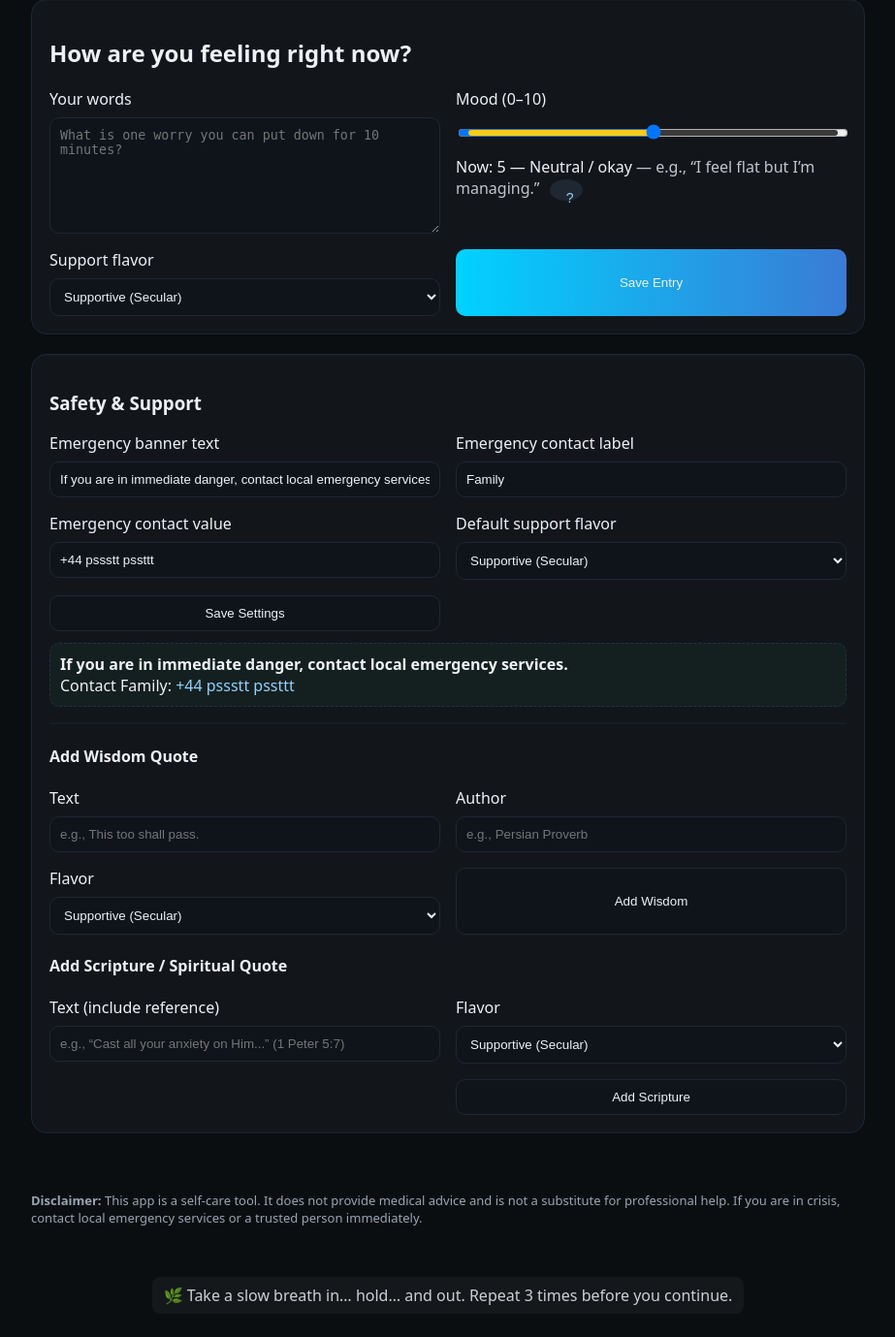
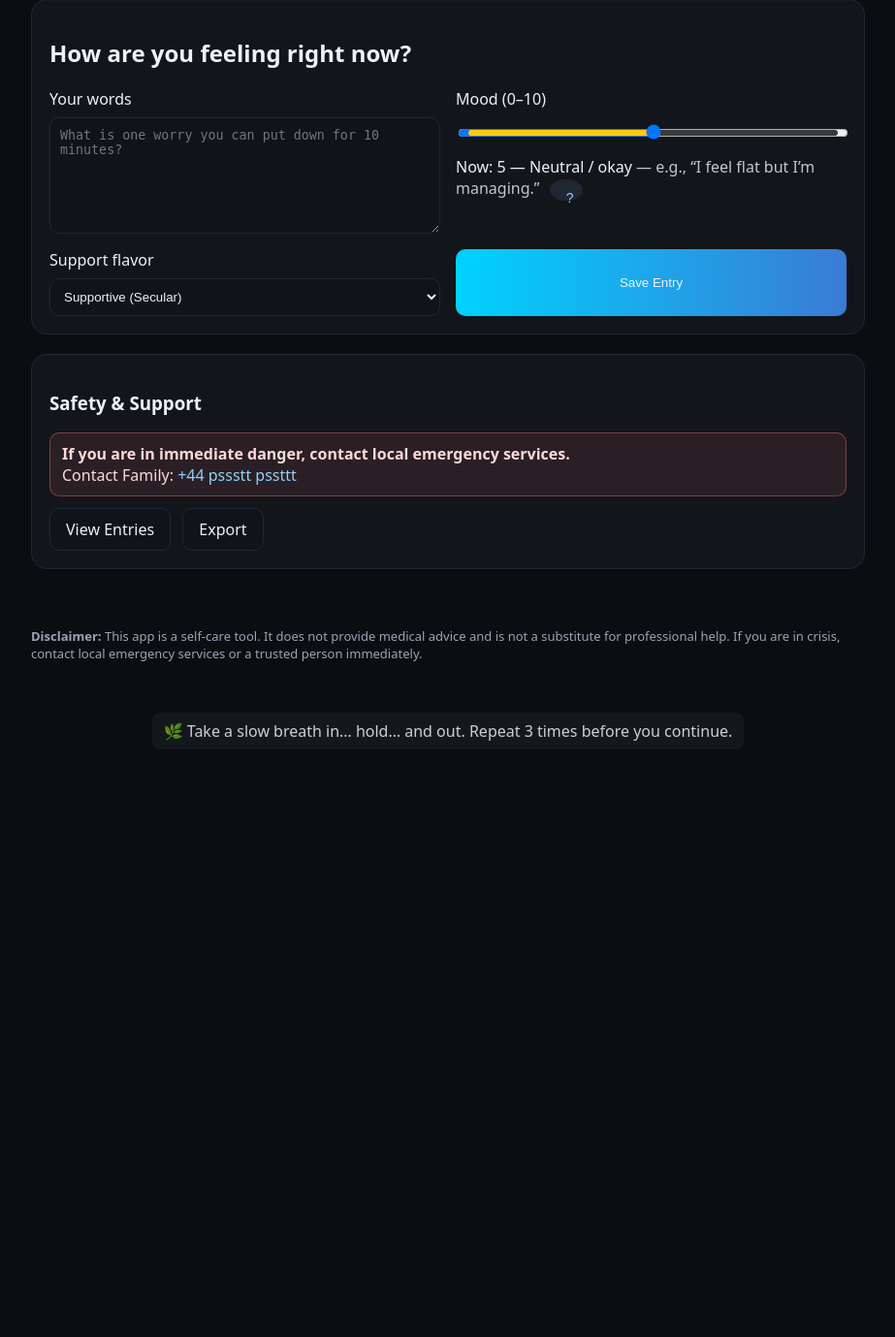
Before and after one commit to wiqilee/calmcollective, a Flask app: page / in a window 1280 px wide. Shown: the part 107-1486 px from the top of the page at 97% size, without its empty margins (178-1101 px from the left). After the commit the page ends 871 px from the top, so only its background shows below. Run offline with Flask 3, Linux system fonts and the light colour scheme; some libraries are stand-ins or nearby versions.

Commit message:
Fix: journal page routes, delete_entry wiring, tidy index/entries templates

```diff
--- a/app.py
+++ b/app.py
@@ -34,7 +34,7 @@ PROMPTS_PATH = os.path.join(ASSETS_DIR, "prompts.json")
 SCRIPTURES_PATH = os.path.join(ASSETS_DIR, "scriptures.json")
 WISDOM_PATH = os.path.join(ASSETS_DIR, "wisdom.json")
 
-# ---------- Friendly flavor labels (global) ----------
+# ---------- Friendly flavor labels ----------
 FLAVOR_LABELS: Dict[str, str] = {
     "secular": "Supportive (Secular)",
     "cultural_nusantara": "Nusantara Wisdom",
@@ -46,17 +46,16 @@ FLAVOR_LABELS: Dict[str, str] = {
 
 app = Flask(__name__)
 
-# ===== DEV-FRIENDLY SECURITY SETTINGS =====
+# ===== Security / session =====
 app.secret_key = os.getenv("SECRET_KEY", "dev-key-change-me")
-app.config["WTF_CSRF_TIME_LIMIT"] = None  # dev: do not expire within session
+app.config["WTF_CSRF_TIME_LIMIT"] = None
 app.config["WTF_CSRF_ENABLED"] = os.getenv("WTF_CSRF_ENABLED", "1") not in ("0", "false", "False")
 app.config["SESSION_COOKIE_SAMESITE"] = "Lax"
 app.config["SESSION_COOKIE_SECURE"] = False
 csrf = CSRFProtect(app)
-# ==========================================
 
 
-# ---------- Helpers: JSON I/O ----------
+# ---------- Helpers ----------
 def load_json(path, default):
     try:
         with open(path, "r", encoding="utf-8") as f:
@@ -95,23 +94,6 @@ def _append_to_map_list(path: str, flavor: str, item):
 def _last_entry() -> Optional[Dict]:
     entries: List[Dict] = load_json(ENTRIES_PATH, [])
     return entries[-1] if entries else None
-
-
-def _pick_variant(options: List, last_value):
-    if not options:
-        return None
-    if last_value in options and len(options) > 1:
-        pool = [o for o in options if o != last_value]
-        return random.choice(pool)
-    return random.choice(options)
-
-
-def _same_wisdom(a, b) -> bool:
-    return (
-        isinstance(a, dict) and isinstance(b, dict)
-        and a.get("text") == b.get("text")
-        and a.get("author") == b.get("author")
-    )
 
 
 def _parse_date_yyyy_mm_dd(s: Optional[str]) -> Optional[datetime]:
@@ -163,103 +145,22 @@ def _fmt_entry_ts(e: Dict) -> str:
     return dt.strftime("%Y-%m-%d %H:%M") if dt else (e.get("timestamp", "") or "")
 
 
-def _wrap_text_by_width(text: str, c: pdfcanvas.Canvas, max_width_pt: float, font_name: str = "Helvetica", font_size: int = 10) -> List[str]:
-    if not text:
-        return []
-    words = text.replace("\r", "").split()
-    lines: List[str] = []
-    current = ""
-    for w in words:
-        candidate = w if not current else (current + " " + w)
-        if c.stringWidth(candidate, font_name, font_size) <= max_width_pt:
-            current = candidate
-        else:
-            if current:
-                lines.append(current)
-            if c.stringWidth(w, font_name, font_size) > max_width_pt:
-                buf = ""
-                for ch in w:
-                    if c.stringWidth(buf + ch, font_name, font_size) <= max_width_pt:
-                        buf += ch
-                    else:
-                        if buf:
-                            lines.append(buf)
-                        buf = ch
-                current = buf
-            else:
-                current = w
-    if current:
-        lines.append(current)
-    return lines
-
-
-# ---------- Psych-informed support messages ----------
+# (optional) small helper to craft suggestions; falls back to micro_interventions
 def _craft_support_messages(text: str, analysis: Dict, mood: float) -> List[str]:
-    """
-    Produce up to 2 brief, compassionate, and actionable suggestions.
-    """
-    t = (text or "").lower()
-    pos = int(analysis.get("positive", 0) or 0)
-    neg = int(analysis.get("negative", 0) or 0)
-
-    pool = (micro_interventions(analysis) or []) + [
-        "Take 6 slow breaths: inhale 4s through your nose, exhale 6s. Notice your shoulders drop.",
-        "Try 5-4-3-2-1 grounding: 5 see, 4 touch, 3 hear, 2 smell, 1 taste.",
-        "Choose one tiny valued action: drink water, open a window, or tidy one item.",
-        "Message a trusted person one honest sentence about how you're feeling.",
-        "Place a hand on your chest and say: ‘This is hard, and I’m doing my best.’",
-        "Write down one thing that is within your control for the next hour."
+    base = micro_interventions(analysis) or []
+    extras = [
+        "Take 6 slow breaths: inhale 4s, exhale 6s.",
+        "Try 5-4-3-2-1 grounding.",
+        "Send one honest message to someone you trust.",
     ]
-
-    keyword_sets = [
-        ({"panic", "cemas", "anxious", "anxiety", "overwhelmed"}, [
-            "Take 6 slow breaths: inhale 4s through your nose, exhale 6s. Notice your shoulders drop.",
-            "Try 5-4-3-2-1 grounding: 5 see, 4 touch, 3 hear, 2 smell, 1 taste."
-        ]),
-        ({"lelah", "tired", "exhausted", "burnout"}, [
-            "Choose one tiny valued action: drink water, open a window, or tidy one item.",
-            "Place a hand on your chest and say: ‘This is hard, and I’m doing my best.’"
-        ]),
-        ({"sedih", "alone", "lonely"}, [
-            "Message a trusted person one honest sentence about how you're feeling.",
-            "Choose one tiny valued action: drink water, open a window, or tidy one item."
-        ]),
-        ({"marah", "anger", "kesal", "frustrated"}, [
-            "Take 6 slow breaths: inhale 4s through your nose, exhale 6s, for 1 minute.",
-            "Write down one thing that is within your control for the next hour."
-        ]),
-        ({"stress", "stres", "overwhelm"}, [
-            "Write down one thing that is within your control for the next hour.",
-            "Choose one tiny valued action: drink water, open a window, or tidy one item."
-        ]),
-    ]
-
-    prioritized: List[str] = []
-    for keys, suggestions in keyword_sets:
-        if any(k in t for k in keys):
-            prioritized.extend(suggestions)
-
-    if neg >= max(1, pos * 2):
-        prioritized.extend([
-            "Try 5-4-3-2-1 grounding: 5 see, 4 touch, 3 hear, 2 smell, 1 taste.",
-            "Place a hand on your chest and say: ‘This is hard, and I’m doing my best.’",
-        ])
-
-    crisis_tip = None
-    if mood <= 2:
-        crisis_tip = "If you feel unsafe or overwhelmed, consider reaching out to a trusted person or local helpline."
-
     seen = set()
-    ordered = []
-    for s in ([crisis_tip] if crisis_tip else []) + prioritized + pool:
-        if not s:
-            continue
-        k = s.strip().lower()
-        if k not in seen:
+    out = []
+    for s in base + extras:
+        k = (s or "").strip().lower()
+        if k and k not in seen:
             seen.add(k)
-            ordered.append(s)
-
-    return ordered[:2] if not crisis_tip else [ordered[0]] + ordered[1:3]
+            out.append(s)
+    return out[:3]
 
 
 # ---------- Global template context ----------
@@ -271,7 +172,7 @@ def inject_globals():
     }
 
 
-# ---------- CSRF: friendly error + no-store on HTML ----------
+# ---------- CSRF handler ----------
 @app.errorhandler(CSRFError)
 def handle_csrf_error(e):
     flash("Your form session expired or the CSRF token was missing. Please try again.", "error")
@@ -321,6 +222,7 @@ def journal():
     analysis = analyze_text(text)
     support = _craft_support_messages(text, analysis, mood)
 
+    # optional content picks (quotes/scriptures/wisdom)
     quotes_map = load_json(QUOTES_PATH, {})
     scriptures_map = load_json(SCRIPTURES_PATH, {})
     wisdom_map = load_json(WISDOM_PATH, {})
@@ -329,19 +231,20 @@ def journal():
 
     spiritual_candidates = scriptures_map.get(flavor) or scriptures_map.get("secular") or []
     last_spiritual = last.get("spiritual") if last else None
-    spiritual = _pick_variant(spiritual_candidates, last_spiritual)
+    spiritual = random.choice(spiritual_candidates) if spiritual_candidates else None
+    if last_spiritual and spiritual_candidates and len(spiritual_candidates) > 1:
+        pool = [s for s in spiritual_candidates if s != last_spiritual]
+        spiritual = random.choice(pool)
 
     quote_candidates = quotes_map.get(flavor) or quotes_map.get("secular") or ["You are doing the best you can."]
     last_quote = last.get("quote") if last else None
-    quote = _pick_variant(quote_candidates, last_quote)
+    quote = random.choice(quote_candidates)
+    if last_quote and len(quote_candidates) > 1:
+        pool = [q for q in quote_candidates if q != last_quote]
+        quote = random.choice(pool)
 
     wlist = wisdom_map.get(flavor) or wisdom_map.get("secular") or []
-    last_wisdom = last.get("wisdom") if last else None
-    if last_wisdom and wlist and any(_same_wisdom(last_wisdom, w) for w in wlist) and len(wlist) > 1:
-        wpool = [w for w in wlist if not _same_wisdom(w, last_wisdom)]
-        wisdom = random.choice(wpool)
-    else:
-        wisdom = random.choice(wlist) if wlist else None
+    wisdom = random.choice(wlist) if wlist else None
 
     entry = {
         "timestamp": datetime.now().isoformat(timespec="seconds"),
@@ -386,8 +289,8 @@ def entries():
     )
 
 
-# ---------- NEW: Delete a single entry by timestamp ----------
-@app.post("/entries/delete")
+# ---------- Delete entry (explicit endpoint name) ----------
+@app.route("/entries/delete", methods=["POST"], endpoint="delete_entry")
 def delete_entry():
     """
     Delete one journal entry identified by its timestamp string (exact match).
@@ -400,22 +303,20 @@ def delete_entry():
         return redirect(url_for("entries"))
 
     all_entries: List[Dict] = load_json(ENTRIES_PATH, [])
-    before = len(all_entries)
     kept = [e for e in all_entries if (e.get("timestamp") or "").strip() != ts]
-    removed = before - len(kept)
 
-    if removed > 0:
+    if len(kept) < len(all_entries):
         save_json(ENTRIES_PATH, kept)
         flash("Entry deleted.", "ok")
     else:
-        flash("Entry not found (maybe already deleted).", "error")
+        flash("Entry not found.", "error")
 
     return redirect(url_for("entries"))
 
 
+# ---------- Entries API (used by chart) ----------
 @app.get("/api/entries")
 def api_entries():
-    """Return entries as JSON with optional filters and limit."""
     ensure_files()
     all_entries: List[Dict] = load_json(ENTRIES_PATH, [])
 
@@ -425,7 +326,6 @@ def api_entries():
     limit = request.args.get("limit", type=int)
 
     filtered = _filter_entries(all_entries, flavor, start, end)
-
     if isinstance(limit, int) and limit > 0:
         filtered = filtered[-limit:]
 
@@ -435,6 +335,7 @@ def api_entries():
     return resp
 
 
+# ---------- Export pages & files ----------
 @app.get("/export")
 def export_page():
     ensure_files()
@@ -453,13 +354,12 @@ def export_json():
 
 @app.get("/export/csv")
 def export_csv():
-    """Safe CSV export using the csv module (proper quoting)."""
     ensure_files()
     entries = load_json(ENTRIES_PATH, [])
     fieldnames = ["timestamp", "mood_slider", "flavor", "mood_score", "positive", "negative", "text"]
 
     def row(e):
-        a = e.get("analysis", {})
+        a = e.get("analysis", {}) or {}
         return {
             "timestamp": e.get("timestamp", ""),
             "mood_slider": e.get("mood_slider", ""),
@@ -475,16 +375,13 @@ def export_csv():
     writer.writeheader()
     for e in entries:
         writer.writerow(row(e))
-    csv_data = sio.getvalue()
-    return app.response_class(response=csv_data, mimetype="text/csv")
+    return app.response_class(response=sio.getvalue(), mimetype="text/csv")
 
 
 @app.get("/export/pdf")
 def export_pdf():
-    """Generate a PDF of entries with the same filters as /entries and /api/entries."""
     ensure_files()
     all_entries: List[Dict] = load_json(ENTRIES_PATH, [])
-
     flavor = request.args.get("flavor", default="", type=str)
     start = request.args.get("start", default="", type=str)
     end = request.args.get("end", default="", type=str)
@@ -531,6 +428,35 @@ def export_pdf():
             y = page_h - margin
             draw_header()
 
+    def wrap(text: str, max_w: float, font="Helvetica", size=10) -> List[str]:
+        if not text:
+            return []
+        words = text.replace("\r", "").split()
+        out: List[str] = []
+        cur = ""
+        for w in words:
+            cand = w if not cur else (cur + " " + w)
+            if c.stringWidth(cand, font, size) <= max_w:
+                cur = cand
+            else:
+                if cur:
+                    out.append(cur)
+                if c.stringWidth(w, font, size) > max_w:
+                    buf = ""
+                    for ch in w:
+                        if c.stringWidth(buf + ch, font, size) <= max_w:
+                            buf += ch
+                        else:
+                            if buf:
+                                out.append(buf)
+                            buf = ch
+                    cur = buf
+                else:
+                    cur = w
+        if cur:
+            out.append(cur)
+        return out
+
     draw_header()
 
     if not entries:
@@ -541,6 +467,7 @@ def export_pdf():
         buffer.seek(0)
         return send_file(buffer, mimetype="application/pdf", as_attachment=True, download_name="entries.pdf")
 
+    max_w = page_w - 2 * margin
     for e in entries:
         ts = _fmt_entry_ts(e)
         flavor_label = FLAVOR_LABELS.get(e.get("flavor", ""), e.get("flavor", ""))
@@ -559,65 +486,51 @@ def export_pdf():
         wisdom_author = wisdom.get("author")
 
         c.setFont("Helvetica-Bold", 11)
-        header_line = f"{ts}   •   {flavor_label}   •   Mood: {mood_slider}"
-        ensure_space(2)
-        c.drawString(margin, y, header_line)
+        c.drawString(margin, y, f"{ts}   •   {flavor_label}   •   Mood: {mood_slider}")
         y -= 13
 
         c.setFont("Helvetica", 10)
-        analysis_line = f"Mood score: {mood_score}   (+{pos} / -{neg})"
-        c.drawString(margin, y, analysis_line)
+        c.drawString(margin, y, f"Mood score: {mood_score}   (+{pos} / -{neg})")
         y -= 12
 
-        max_w = page_w - 2 * margin
-        c.setFont("Helvetica", 10)
-
         if text:
-            ensure_space(2)
             c.setFont("Helvetica-Oblique", 10)
             c.drawString(margin, y, "Your words:")
             y -= 12
             c.setFont("Helvetica", 10)
-            for line in _wrap_text_by_width(text, c, max_w):
-                ensure_space(1)
+            for line in wrap(text, max_w):
                 c.drawString(margin, y, line)
                 y -= 12
 
-        def draw_block(label: str, content: Optional[str], italic: bool = False):
+        def block(label: str, content: Optional[str], italic=False):
             nonlocal y
             if not content:
                 return
-            ensure_space(2)
             c.setFont("Helvetica-Oblique", 10 if italic else 10)
             c.drawString(margin, y, f"{label}:")
             y -= 12
             c.setFont("Helvetica", 10)
-            for line in _wrap_text_by_width(content, c, max_w):
-                ensure_space(1)
-                c.drawString(margin, y, f"“{line}”" if label != "Wisdom" else line)
+            for line in wrap(content if label != "Wisdom" else f"“{content}”", max_w):
+                c.drawString(margin, y, line)
                 y -= 12
 
         if quote:
-            draw_block("Supportive note", quote, italic=True)
+            block("Supportive note", quote, italic=True)
         if spiritual:
-            draw_block("Spiritual note", spiritual, italic=True)
+            block("Spiritual note", spiritual, italic=True)
         if wisdom_text:
-            ensure_space(2)
             c.setFont("Helvetica-Oblique", 10)
             c.drawString(margin, y, "Wisdom:")
             y -= 12
             c.setFont("Helvetica", 10)
-            for line in _wrap_text_by_width(f"“{wisdom_text}”", c, max_w):
-                ensure_space(1)
+            for line in wrap(f"“{wisdom_text}”", max_w):
                 c.drawString(margin, y, line)
                 y -= 12
             if wisdom_author:
-                ensure_space(1)
                 c.setFont("Helvetica-Oblique", 10)
                 c.drawString(margin, y, f"— {wisdom_author}")
                 y -= 12
 
-        ensure_space(1)
         y -= 6
         c.setLineWidth(0.3)
         c.setDash(1, 2)
@@ -655,7 +568,7 @@ def webmanifest():
 
 
 # ---------- Settings / Admin ----------
-@app.post("/settings")
+@app.post("/settings", endpoint="update_settings")
 def update_settings():
     ensure_files()
     data = {
--- a/templates/index.html
+++ b/templates/index.html
@@ -15,6 +15,7 @@
         rows="5"
         placeholder="{{ prompt }}"
         aria-label="Write how you feel"
+        required
       ></textarea>
     </label>
 
@@ -76,103 +77,22 @@
 <section class="card">
   <h3>Safety & Support</h3>
 
-  <!-- App settings -->
-  <form method="POST" action="{{ url_for('update_settings') }}" class="grid">
-    <!-- CSRF -->
-    <input type="hidden" name="csrf_token" value="{{ csrf_token() }}"/>
-
-    <label>Emergency banner text
-      <input
-        name="emergency_text"
-        value="{{ settings.get('emergency_text','') }}"
-        placeholder="If you are in immediate danger, contact local emergency services."
-        aria-label="Emergency banner text"
-      />
-    </label>
-
-    <label>Emergency contact label
-      <input
-        name="emergency_contact_label"
-        value="{{ settings.get('emergency_contact_label','') }}"
-        placeholder="Family / Friend / Counselor"
-        aria-label="Emergency contact label"
-      />
-    </label>
-
-    <label>Emergency contact value
-      <input
-        name="emergency_contact_value"
-        value="{{ settings.get('emergency_contact_value','') }}"
-        placeholder="+62-812-0000-0000"
-        aria-label="Emergency contact value"
-      />
-    </label>
-
-    <label>Default support flavor
-      <select name="default_support_flavor" aria-label="Default support flavor">
-        {% for opt, label in flavor_labels.items() %}
-          <option value="{{ opt }}" {% if opt==settings.get('default_support_flavor','secular') %}selected{% endif %}>{{ label }}</option>
-        {% endfor %}
-      </select>
-    </label>
-
-    <button type="submit">Save Settings</button>
-  </form>
-
-  <!-- Emergency banner preview -->
+  <!-- Read-only banner pulled from settings.json (no form; avoids missing route errors) -->
   <div class="emergency" aria-live="polite">
-    <strong>{{ settings.get('emergency_text','') }}</strong>
+    <strong>{{ settings.get('emergency_text','If you are in immediate danger, contact local emergency services.') }}</strong>
     {% if settings.get('emergency_contact_value') %}
       <div>
-        Contact {{ settings.get('emergency_contact_label','') }}:
+        Contact {{ settings.get('emergency_contact_label','someone you trust') }}:
         <a href="tel:{{ settings.get('emergency_contact_value') }}">{{ settings.get('emergency_contact_value') }}</a>
       </div>
     {% endif %}
   </div>
 
-  <hr style="border:1px solid var(--border); opacity:0.4; margin:16px 0">
-
-  <!-- In-app editor: Wisdom quote -->
-  <h4>Add Wisdom Quote</h4>
-  <form method="POST" action="{{ url_for('add_wisdom') }}" class="grid">
-    <!-- CSRF -->
-    <input type="hidden" name="csrf_token" value="{{ csrf_token() }}"/>
-
-    <label>Text
-      <input name="wisdom_text" placeholder="e.g., This too shall pass." aria-label="Wisdom text"/>
-    </label>
-    <label>Author
-      <input name="wisdom_author" placeholder="e.g., Persian Proverb" aria-label="Wisdom author"/>
-    </label>
-    <label>Flavor
-      <select name="wisdom_flavor" aria-label="Wisdom flavor">
-        {% for opt, label in flavor_labels.items() %}
-          <option value="{{ opt }}">{{ label }}</option>
-        {% endfor %}
-      </select>
-    </label>
-    <button type="submit">Add Wisdom</button>
-  </form>
-
-  <!-- In-app editor: Scripture / Spiritual quote -->
-  <h4>Add Scripture / Spiritual Quote</h4>
-  <form method="POST" action="{{ url_for('add_scripture') }}" class="grid">
-    <!-- CSRF -->
-    <input type="hidden" name="csrf_token" value="{{ csrf_token() }}"/>
-
-    <label>Text (include reference)
-      <input name="scripture_text" placeholder="e.g., “Cast all your anxiety on Him...” (1 Peter 5:7)" aria-label="Scripture text"/>
-    </label>
-    <label>Flavor
-      <select name="scripture_flavor" aria-label="Scripture flavor">
-        {% for opt, label in flavor_labels.items() %}
-          <option value="{{ opt }}">{{ label }}</option>
-        {% endfor %}
-      </select>
-    </label>
-    <div></div>
-    <button type="submit">Add Scripture</button>
-  </form>
+  <!-- Quick links that point only to routes that exist -->
+  <div style="margin-top:12px;">
+    <a class="secondary" href="{{ url_for('entries') }}">View Entries</a>
+    <a class="secondary" href="{{ url_for('export_page') }}" style="margin-left:8px;">Export</a>
+  </div>
 </section>
 
 <!-- Mood slider color + dynamic description -->
@@ -188,6 +108,9 @@
 
   .card { transition: transform 0.15s ease, box-shadow 0.15s ease; margin-bottom: 20px; }
   .card:hover { transform: translateY(-2px); box-shadow: 0 4px 12px rgba(0,0,0,0.15); }
+
+  .emergency { margin-top: 8px; padding: 10px 12px; border-radius: 10px;
+    background: rgba(248,114,114,0.10); border: 1px solid rgba(248,114,114,0.4); color: #ffd9d9; }
 </style>
 
 <script>
```
Also changed, not shown: static/css/styles.css (+74 -14 lines), templates/entries.html (+44 -40 lines).
